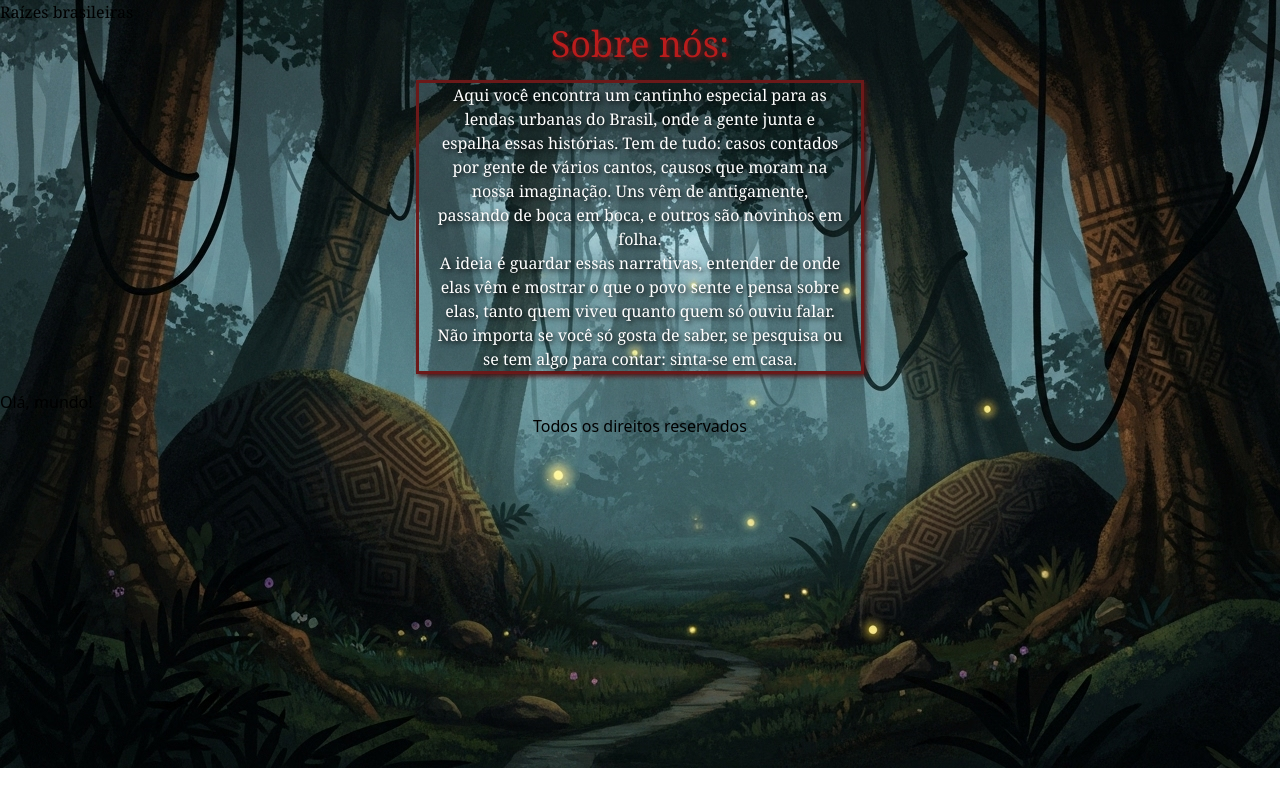
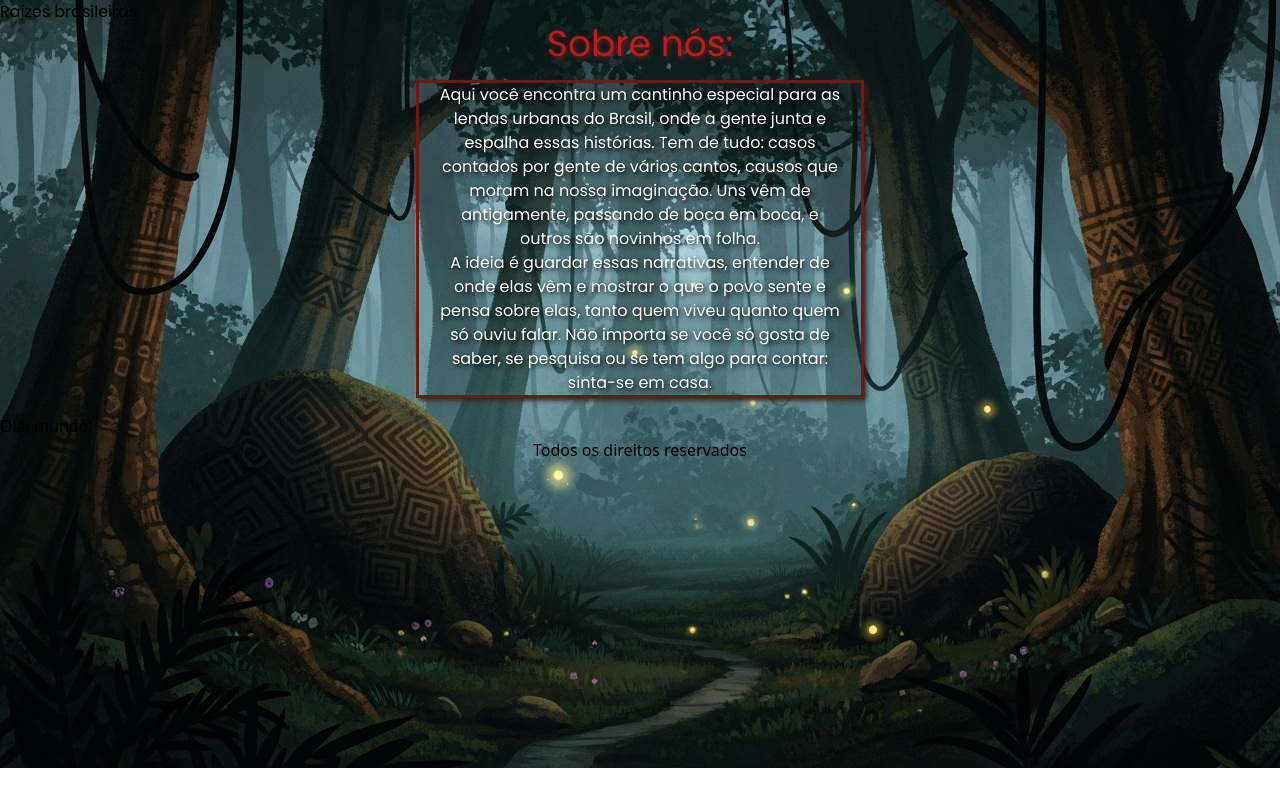
Before and after one commit to Brebrepa000/raizes-brasileiras, a React (Create React App) app: page / in a window 1280 px wide. Built offline with nearby package versions, Linux system fonts and the light colour scheme.

Commit message:
o professor adicionou uma nova fonte

```diff
--- a/public/index.html
+++ b/public/index.html
@@ -1,14 +1,12 @@
 <!DOCTYPE html>
 <html lang="en">
+
 <head>
   <meta charset="utf-8" />
   <link rel="icon" href="%PUBLIC_URL%/favicon.ico" />
   <meta name="viewport" content="width=device-width, initial-scale=1" />
   <meta name="theme-color" content="#000000" />
-    <meta
-      name="description"
-      content="Web site created using create-react-app"
-    />
+  <meta name="description" content="Web site created using create-react-app" />
   <link rel="apple-touch-icon" href="%PUBLIC_URL%/logo192.png" />
   <!--
       manifest.json provides metadata used when your web app is installed on a
@@ -24,8 +22,16 @@
       work correctly both with client-side routing and a non-root public URL.
       Learn how to configure a non-root public URL by running `npm run build`.
     -->
+
+  <link rel="preconnect" href="https://fonts.googleapis.com">
+  <link rel="preconnect" href="https://fonts.gstatic.com" crossorigin>
+  <link
+    href="https://fonts.googleapis.com/css2?family=Poppins:ital,wght@0,100;0,200;0,300;0,400;0,500;0,600;0,700;0,800;0,900;1,100;1,200;1,300;1,400;1,500;1,600;1,700;1,800;1,900&display=swap"
+    rel="stylesheet">
+
   <title>React App</title>
 </head>
+
 <body>
   <noscript>You need to enable JavaScript to run this app.</noscript>
   <div id="root"></div>
@@ -40,4 +46,5 @@
       To create a production bundle, use `npm run build` or `yarn build`.
     -->
 </body>
+
 </html>
--- a/src/pages/Home/index.jsx
+++ b/src/pages/Home/index.jsx
@@ -4,16 +4,16 @@
   return (
     <div>
       <header>
-        <h1 className="font-serif titulo">
+        <h1 className="font-poppins titulo">
           Raízes brasileiras
         </h1>
       </header>
       <main>
-        <h2 id='sobre' className='text-red-700 flex justify-center text-4xl importante font-serif'>Sobre nós: </h2>
+        <h2 id='sobre' className='text-red-700 flex justify-center text-4xl importante font-poppins'>Sobre nós: </h2>
 
 <div className="w-full flex items-center justify-center">
 
-        <p className='text-white p1 font-serif text-1xl shadow-black max-w-md text-center'>Aqui você encontra um cantinho especial para as lendas urbanas do Brasil, onde a gente junta e espalha essas histórias. Tem de tudo: casos contados por gente de vários cantos, causos que moram na nossa imaginação. Uns vêm de antigamente, passando de boca em boca, e outros são novinhos em folha. <br />
+        <p className='text-white p1 font-poppins text-1xl shadow-black max-w-md text-center'>Aqui você encontra um cantinho especial para as lendas urbanas do Brasil, onde a gente junta e espalha essas histórias. Tem de tudo: casos contados por gente de vários cantos, causos que moram na nossa imaginação. Uns vêm de antigamente, passando de boca em boca, e outros são novinhos em folha. <br />
           A ideia é guardar essas narrativas, entender de onde elas vêm e mostrar o que o povo sente e pensa sobre elas, tanto quem viveu quanto quem só ouviu falar. Não importa se você só gosta de saber, se pesquisa ou se tem algo para contar: sinta-se em casa.
         </p>
 </div>
--- a/src/pages/Login/index.jsx
+++ b/src/pages/Login/index.jsx
@@ -4,6 +4,7 @@
          <h1 id='titulo'>
            Login
         </h1>
+
         </div>
     )
 }
--- a/tailwind.config.js
+++ b/tailwind.config.js
@@ -5,6 +5,9 @@
   ],
   theme: {
     extend: {
+      fontFamily: {
+        "poppins": ["Poppins", "sans-serif"]
+      }
     },
   },
   plugins: [],
```
Lines whose indentation alone changed are shown as unchanged.
